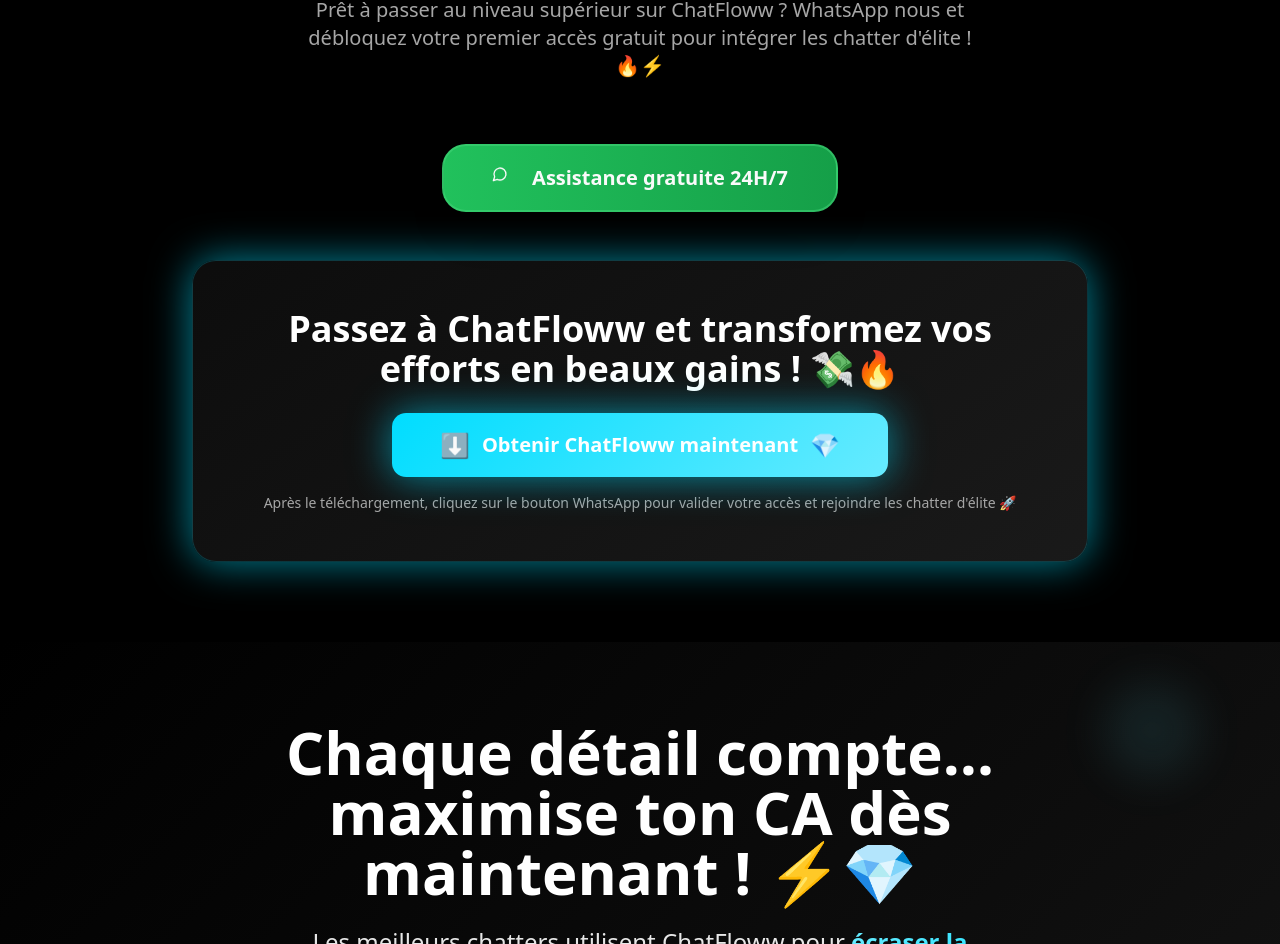
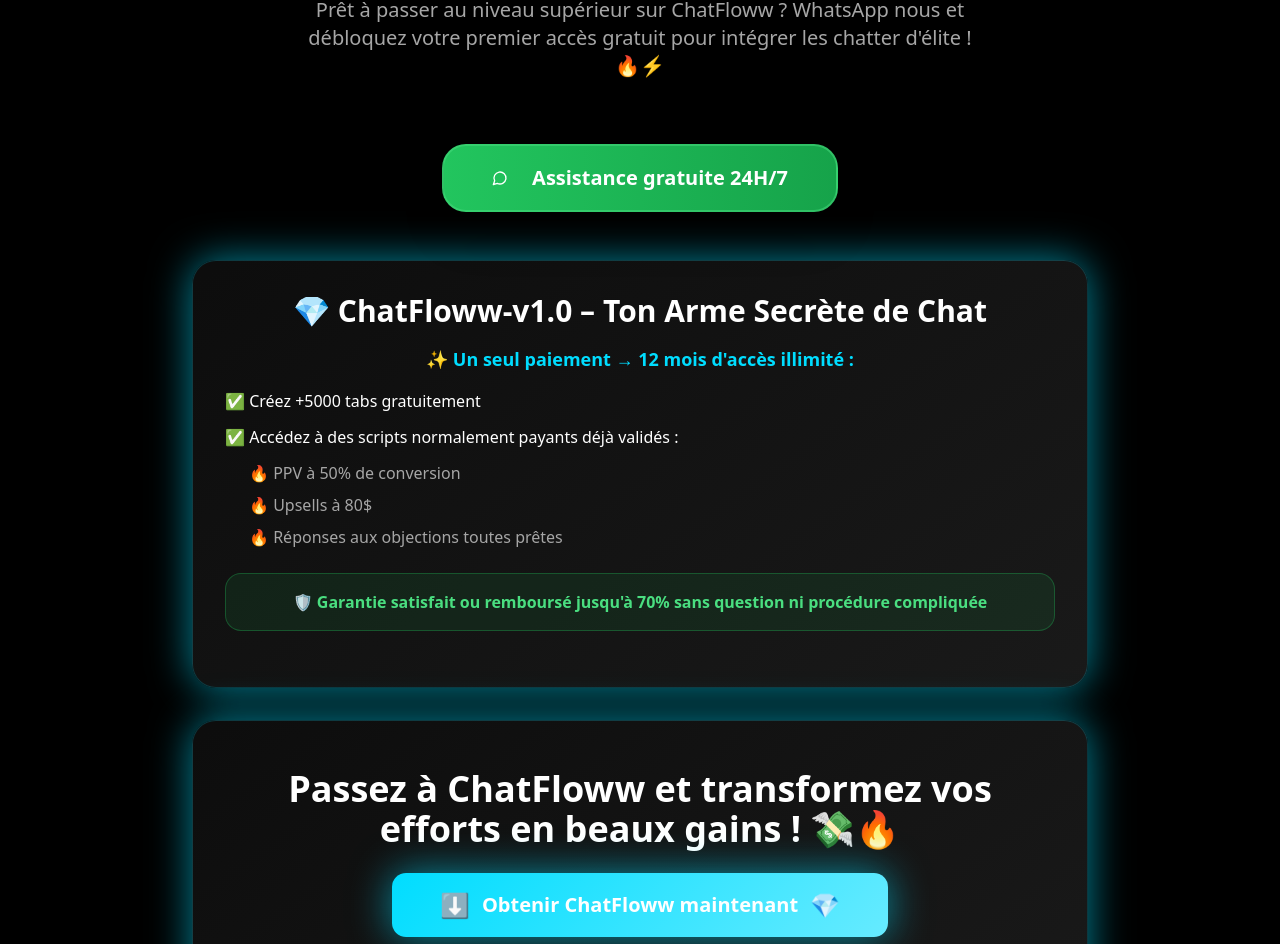
Before and after one commit to SmartESP-Team/chatfloww-ai-launcher, a React (Vite) app: page / in a window 1280 px wide. Shown: the part 4068-5012 px from the top of the page. Built offline with nearby package versions, Linux system fonts and the light colour scheme.

Commit message:
Update download section and guarantee
Added ChatFloww-v1.0 details to the download section, including unlimited access and pre-validated scripts. Also added a "satisfied or refunded up to 70%" guarantee.

```diff
--- a/src/components/Contact.tsx
+++ b/src/components/Contact.tsx
@@ -32,12 +32,39 @@ const Contact = () => {
         <div className="text-center mb-12">
           <Button
             onClick={openWhatsApp}
-            className="bg-gradient-to-r from-green-500 to-green-600 hover:from-green-600 hover:to-green-700 text-white px-12 py-8 text-xl font-bold rounded-3xl shadow-2xl hover:shadow-green-500/50 transition-all duration-300 transform hover:scale-105 animate-pulse hover:animate-none border-2 border-green-400/50"
+            className="bg-gradient-to-r from-green-500 to-green-600 hover:from-green-600 hover:to-green-700 text-white px-12 py-8 text-xl font-bold rounded-3xl shadow-2xl hover:shadow-green-500/50 transition-all duration-300 transform hover:scale-105 border-2 border-green-400/50"
             size="lg"
           >
-            <MessageCircle className="w-8 h-8 mr-4 animate-bounce" />
+            <MessageCircle className="w-8 h-8 mr-4" />
             {t('contact.whatsapp')}
           </Button>
+        </div>
+
+        {/* Product Details */}
+        <div className="bg-gradient-card p-8 rounded-3xl shadow-glow border border-primary/20 mb-8">
+          <h3 className="text-2xl md:text-3xl font-bold text-foreground mb-4 text-center">
+            {t('contact.product.title')}
+          </h3>
+
+          <p className="text-lg text-primary font-semibold mb-4 text-center">
+            {t('contact.product.subtitle')}
+          </p>
+
+          <div className="space-y-3 mb-6">
+            <p className="text-foreground font-medium">{t('contact.product.feature1')}</p>
+            <p className="text-foreground font-medium">{t('contact.product.feature2')}</p>
+            <div className="ml-6 space-y-2">
+              <p className="text-muted-foreground">{t('contact.product.script1')}</p>
+              <p className="text-muted-foreground">{t('contact.product.script2')}</p>
+              <p className="text-muted-foreground">{t('contact.product.script3')}</p>
+            </div>
+          </div>
+
+          <div className="bg-green-500/10 border border-green-500/30 rounded-2xl p-4 mb-6">
+            <p className="text-green-400 font-semibold text-center">
+              {t('contact.guarantee')}
+            </p>
+          </div>
         </div>
 
         {/* CTA Final */}
--- a/src/contexts/LanguageContext.tsx
+++ b/src/contexts/LanguageContext.tsx
@@ -93,6 +93,55 @@ const translations: Translations = {
     DE: 'Nach dem Download klicken Sie auf die WhatsApp-Schaltfläche, um Ihren Zugang zu validieren und den Elite-Chattern beizutreten 🚀'
   },
 
+  'contact.product.title': {
+    FR: '💎 ChatFloww-v1.0 – Ton Arme Secrète de Chat',
+    EN: '💎 ChatFloww-v1.0 – Your Secret Chat Weapon',
+    ES: '💎 ChatFloww-v1.0 – Tu Arma Secreta de Chat',
+    DE: '💎 ChatFloww-v1.0 – Deine Geheime Chat-Waffe'
+  },
+  'contact.product.subtitle': {
+    FR: '✨ Un seul paiement → 12 mois d\'accès illimité :',
+    EN: '✨ One payment → 12 months of unlimited access:',
+    ES: '✨ Un solo pago → 12 meses de acceso ilimitado:',
+    DE: '✨ Eine Zahlung → 12 Monate unbegrenzter Zugang:'
+  },
+  'contact.product.feature1': {
+    FR: '✅ Créez +5000 tabs gratuitement',
+    EN: '✅ Create +5000 tabs for free',
+    ES: '✅ Crea +5000 pestañas gratis',
+    DE: '✅ Erstelle +5000 Tabs kostenlos'
+  },
+  'contact.product.feature2': {
+    FR: '✅ Accédez à des scripts normalement payants déjà validés :',
+    EN: '✅ Access normally paid validated scripts:',
+    ES: '✅ Accede a scripts normalmente pagos ya validados:',
+    DE: '✅ Zugang zu normalerweise kostenpflichtigen, validierten Skripten:'
+  },
+  'contact.product.script1': {
+    FR: '🔥 PPV à 50% de conversion',
+    EN: '🔥 PPV with 50% conversion',
+    ES: '🔥 PPV con 50% de conversión',
+    DE: '🔥 PPV mit 50% Konversion'
+  },
+  'contact.product.script2': {
+    FR: '🔥 Upsells à 80$',
+    EN: '🔥 $80 Upsells',
+    ES: '🔥 Upsells de $80',
+    DE: '🔥 $80 Upsells'
+  },
+  'contact.product.script3': {
+    FR: '🔥 Réponses aux objections toutes prêtes',
+    EN: '🔥 Ready-made objection responses',
+    ES: '🔥 Respuestas a objeciones listas',
+    DE: '🔥 Fertige Einwand-Antworten'
+  },
+  'contact.guarantee': {
+    FR: '🛡️ Garantie satisfait ou remboursé jusqu\'à 70% sans question ni procédure compliquée',
+    EN: '🛡️ Satisfaction guarantee or up to 70% refund without questions or complicated procedures',
+    ES: '🛡️ Garantía de satisfacción o reembolso hasta 70% sin preguntas ni procedimientos complicados',
+    DE: '🛡️ Zufriedenheitsgarantie oder bis zu 70% Rückerstattung ohne Fragen oder komplizierte Verfahren'
+  },
+
   // Testimonials
   'testimonial1.text': {
     FR: 'Avec ChatFloww, j\'ai vendu 3 médias en un rien de temps ! Mon texte est bien organisé et je gagne en clarté. 💸',
```
